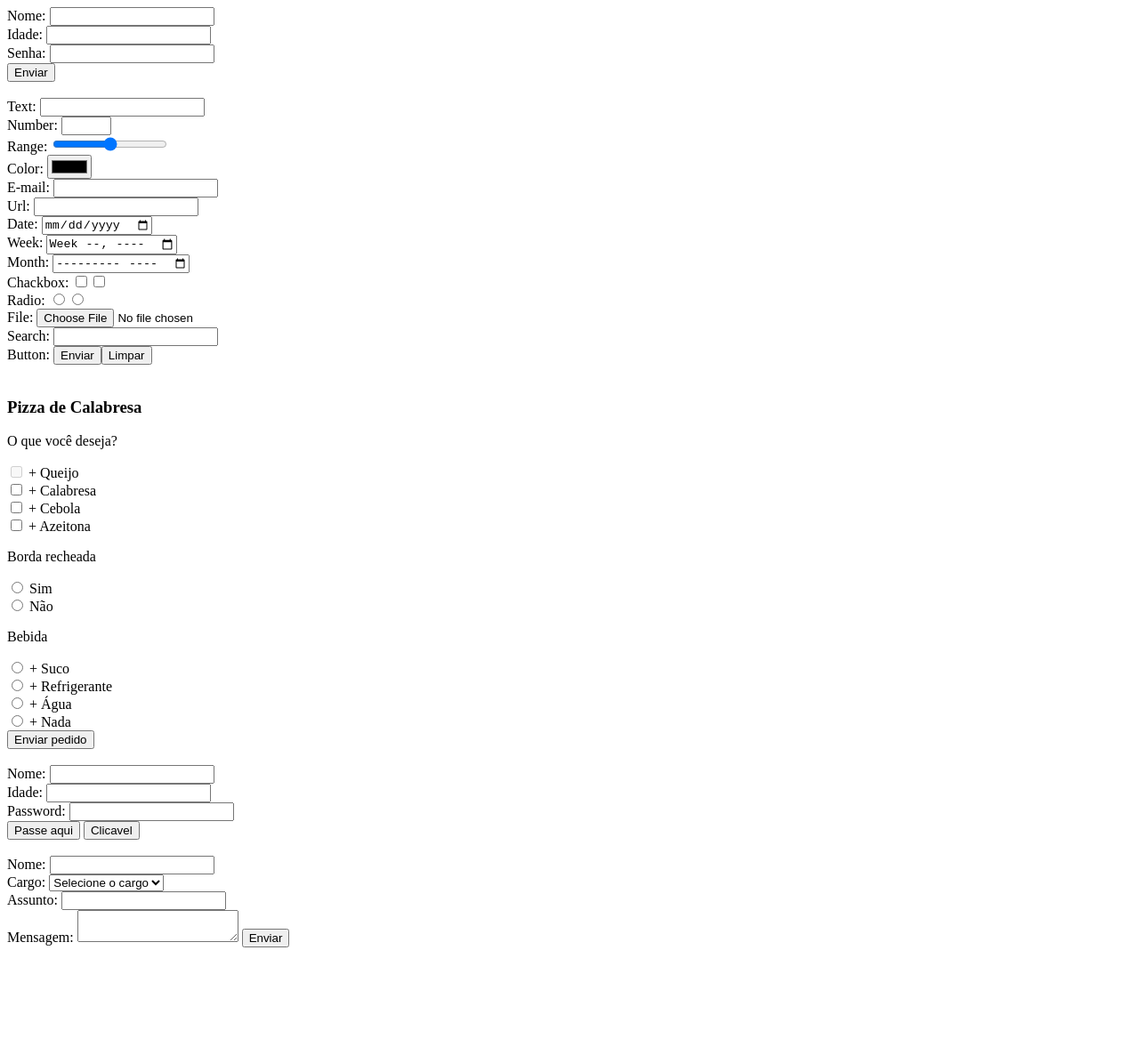
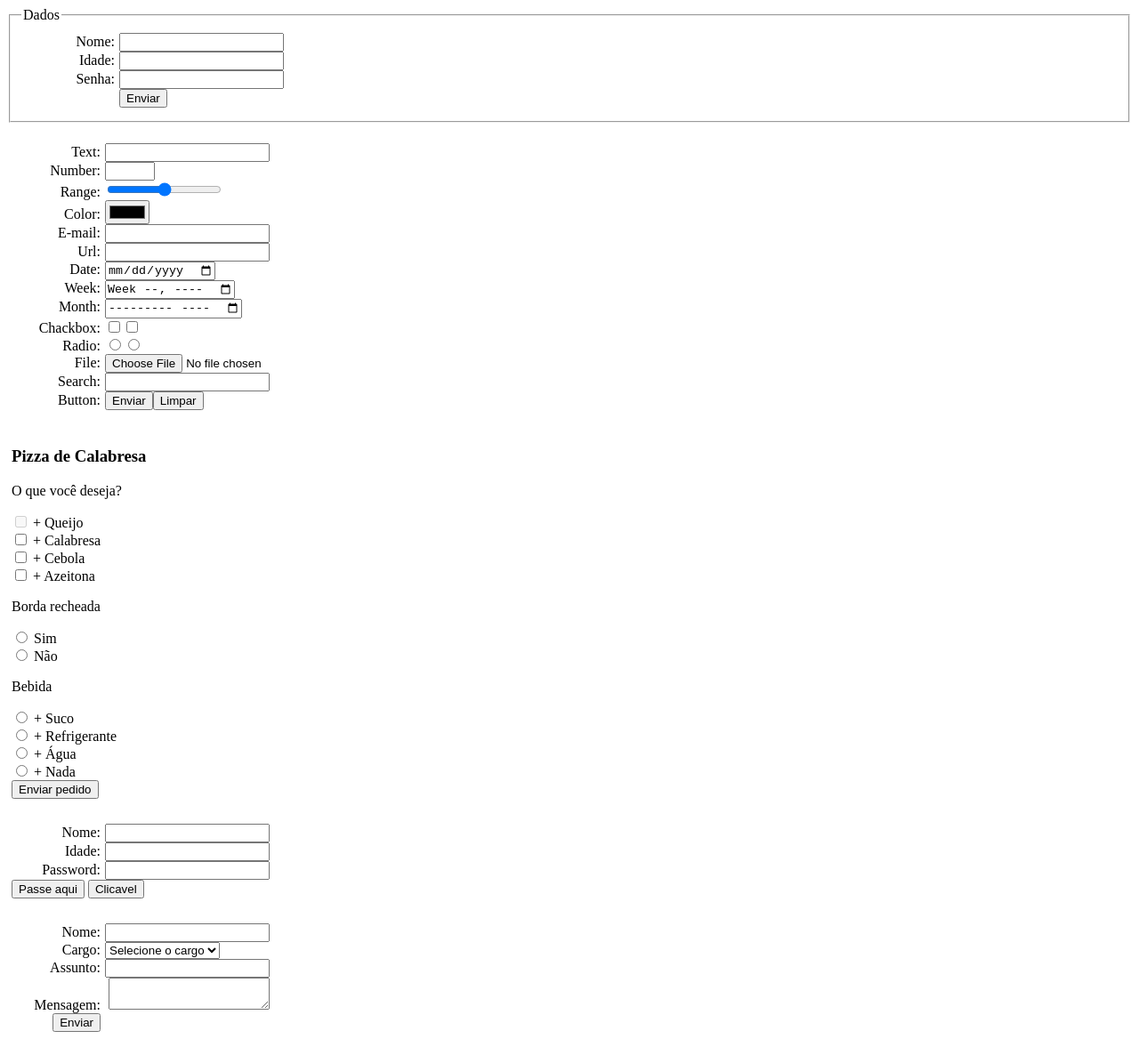
Before and after one commit to diiegopaiiva/desafio-dio, a plain HTML site: page forms.html in a window 1280 px wide. Shown: the whole page at 89% size. Before the commit the page ends 1073 px from the top, so only its background shows below. Drawn offline with Linux system fonts and the light colour scheme.

Commit message:
Update forms.html

```diff
--- a/forms.html
+++ b/forms.html
@@ -1,19 +1,37 @@
 <!DOCTYPE html>
 <html lang="pt-br">
+
 <head>
     <meta charset="UTF-8">
     <meta name="viewport" content="width=device-width, initial-scale=1.0">
     <title>Formulário de Cadastro</title>
+    <Style>
+        .row {
+            margin: 5px;
+        }
+
+        label {
+            width: 100px;
+            text-align: right;
+            display: inline-block;
+            padding-right: 5px;
+        }
+    </Style>
 </head>
+
 <body>
-    <form name="sugnup" onsubmit="alert('Enviado');" autocomplete="off" target="_blank" method="post" action="#">
-        Nome: <input type="text" name="name" /><br>
-        Idade: <input type="number" name="age" /><br>
-        Senha: <input type="password" name="password" /><br>
-        <button type="submit">Enviar</button>
-    </form>
+    <fieldset>
+        <legend>Dados</legend>
+        <div class="row" name="sugnup" onsubmit="alert('Enviado');" autocomplete="off" target="_blank" method="post"
+            action="#">
+            <label>Nome: </label><input type="text" name="name" /><br>
+            <label>Idade: </label><input type="number" name="age" /><br>
+            <label>Senha: </label><input type="password" name="password" /><br>
+            <label></label><button type="submit">Enviar</button>
+        </div>
+    </fieldset>
     <br>
-    <form>
+    <div class="row">
         <label>Text: </label><input type="text" /><br>
         <label>Number: </label><input type="number" min="0" max="10" step="2" /><br>
         <label>Range: </label><input type="range" /><br>
@@ -28,9 +46,9 @@
         <label>File: </label><input type="file" /><br>
         <label>Search: </label><input type="search" /><br>
         <label>Button: </label><input type="button" value="Enviar" /><button type="reset">Limpar</button><br>
-    </form>
+    </div>
     <br>
-    <form onsubmit="" method="get">
+    <div class="row" onsubmit="" method="get">
         <h3>Pizza de Calabresa</h3>
         <p>O que você deseja?</p>
         <input type="checkbox" disabled name="opcional[]" value="queijo"> + Queijo <br>
@@ -47,18 +65,18 @@
         <input type="radio" name="bebida" value="nada"> + Nada <br>
 
         <button type="submit">Enviar pedido</button>
-    </form>
+    </div>
     <br>
-    <form method="get">
+    <div class="row" method="get">
         <label>Nome: </label><input type="text" name="name"><br>
         <label>Idade: </label><input type="number" name="number"><br>
         <label>Password: </label><input type="password" name="password"><br>
 
-        <button type="button" onmouseover="alert('Passei aqui')" >Passe aqui</button>
-        <button type="button" onclick="alert('Cliquei aqui')" >Clicavel</button>
-    </form>
+        <button type="button" onmouseover="alert('Passei aqui')">Passe aqui</button>
+        <button type="button" onclick="alert('Cliquei aqui')">Clicavel</button>
+    </div>
     <br>
-    <form onsubmit="" method="get">
+    <div class="row" onsubmit="" method="get">
         <label>Nome: </label><input type="text" name="name"><br>
         <label>Cargo: </label><select name="role">
             <option value="">Selecione o cargo</option>
@@ -67,9 +85,10 @@
         </select><br>
         <label>Assunto: </label><input type="text" name="subject"><br>
         <label>Mensagem: </label>
-        <textarea name="message"></textarea>
-        <button type="submit">Enviar</button>
+        <textarea name="message"></textarea><br>
+        <label><button type="submit">Enviar</button></label>
 
-    </form>
+    </div>
 </body>
+
 </html>
```
